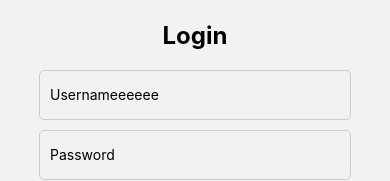
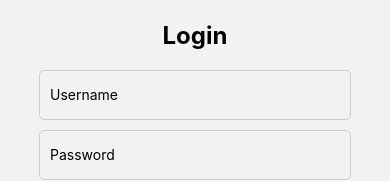
Before and after one commit to JohnnyBravo10/TennisMate, a React Native app in the folder TennisMateApp/: screen / in a window 390 px wide. Shown: the part 256-437 px from the top of the page. Built offline with nearby package versions, Linux system fonts and the light colour scheme.

Commit message:
reatarsar

```diff
--- a/TennisMateApp/Login.js
+++ b/TennisMateApp/Login.js
@@ -34,7 +34,7 @@ return (
 <View style={styles.container}>
 <Text style={styles.title}>Login</Text>
 <TextInput style={styles.input}
-placeholder="Usernameeeeee"
+placeholder="Username"
 value={username} onChangeText={setUsername}
 />
 <TextInput style={styles.input}
```
